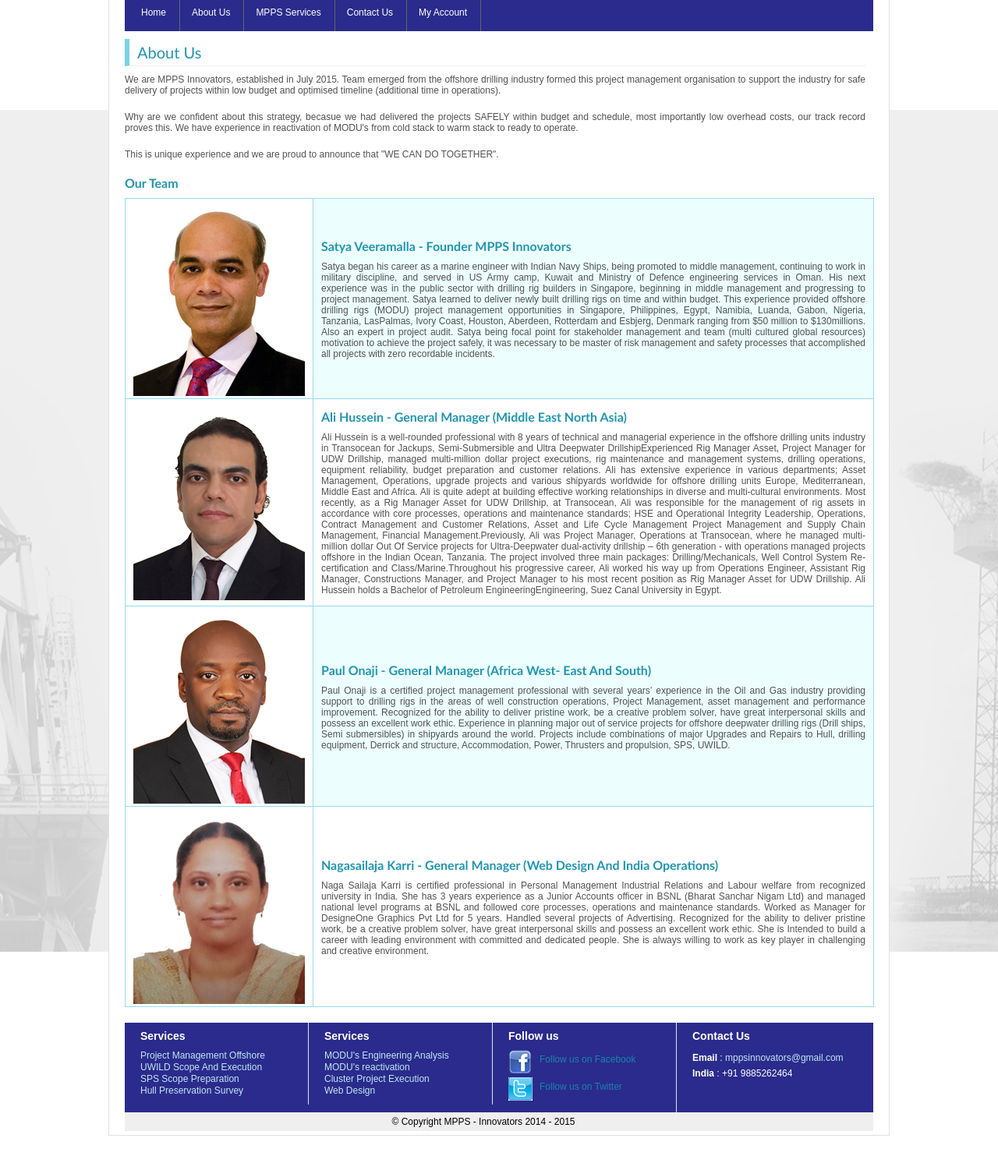
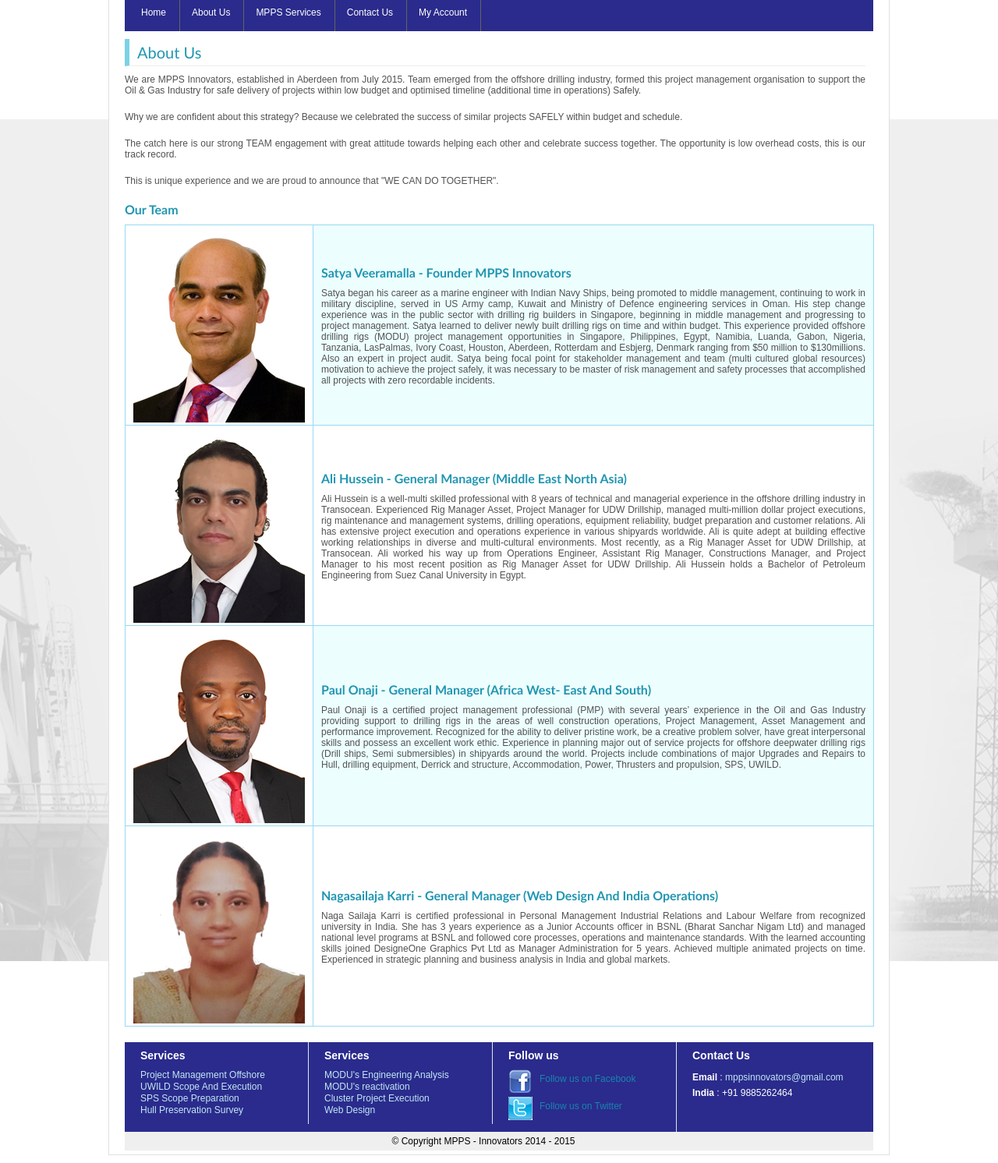
Before and after one commit to pratheep1231kumar/mpps, a PHP site: page /views/about_us.php in a window 1280 px wide. Shown: the part 106-1598 px from the top of the page at 78% size. Before the commit the page ends 1563 px from the top, so only its background shows below. Run offline with PHP 8.4, Linux system fonts and the light colour scheme.

Commit message:
1) Added Country flags in the addresses. 2) Service Conuntry changes. 3) Alignment in Contact us page.

```diff
--- a/views/about_us.php
+++ b/views/about_us.php
@@ -7,13 +7,19 @@
  	<h2>About Us</h2>
 
    	<div id="about_us_inner_main_content" class="inner_main_content">
-		<p align="justify">We are MPPS Innovators, established in July 2015. Team emerged from the offshore drilling industry formed this project management organisation to support the industry for safe delivery of projects within low budget and optimised timeline (additional time in operations).
+		<p align="justify">We are MPPS Innovators, established in Aberdeen from July 2015. Team emerged from the offshore drilling industry,
+        	formed this project management organisation to support the Oil & Gas Industry for safe delivery of projects within low budget and
+            optimised timeline (additional time in operations) Safely.
 		</p>
         <p align="justify">
-      Why are we confident about this strategy, becasue we had delivered the projects SAFELY within budget and schedule, most importantly low overhead costs, our track record proves this. We have experience in reactivation of MODU's from cold stack to warm stack to ready to operate.
+	      Why we are confident about this strategy? Because we celebrated the success of similar projects SAFELY within budget and schedule.
         </p>
         <p align="justify">
-        This is unique experience and we are proud to announce that "WE CAN DO TOGETHER".
+    	   The catch here is our strong TEAM engagement with great attitude towards helping each other and celebrate success together. The
+           opportunity is low overhead costs, this is our track record.
+        </p>
+        <p align="justify">
+        	This is unique experience and we are proud to announce that "WE CAN DO TOGETHER".
         </p>
 
     <div id="our_team">
@@ -24,16 +30,15 @@
                 <td class="td_bg_color">
 					<h5>Satya Veeramalla - Founder MPPS Innovators</h5>
                     <p align="justify">
-                        Satya began his career as a marine engineer with Indian Navy Ships, being promoted to middle management, continuing to work
-                         in military discipline, and served in US Army camp, Kuwait and Ministry of Defence engineering services in Oman. His next
-                        experience was in the public sector with drilling rig builders in Singapore, beginning in middle management and progressing
-                         to project management. Satya learned to deliver newly built drilling rigs on time and within budget. This experience
-                         provided
-                        offshore drilling rigs (MODU) project management opportunities in Singapore, Philippines, Egypt, Namibia, Luanda, Gabon,
-                        Nigeria, Tanzania, LasPalmas, Ivory Coast, Houston, Aberdeen, Rotterdam and Esbjerg, Denmark ranging from $50 million to
-                        $130millions. Also an expert in project audit. Satya being focal point for stakeholder management and team (multi cultured
-                        global resources) motivation to achieve the project safely, it was necessary to be master of risk management and safety
-                        processes that accomplished all projects with zero recordable incidents.
+                       Satya began his career as a marine engineer with Indian Navy Ships, being promoted to middle management, continuing to
+                       work in military discipline, served in US Army camp, Kuwait and Ministry of Defence engineering services in Oman. His step
+                        change experience was in the public sector with drilling rig builders in Singapore, beginning in middle management and
+                        progressing to project management. Satya learned to deliver newly built drilling rigs on time and within budget. This
+                        experience provided offshore drilling rigs (MODU) project management opportunities in Singapore, Philippines, Egypt,
+                        Namibia, Luanda, Gabon, Nigeria, Tanzania, LasPalmas, Ivory Coast, Houston, Aberdeen, Rotterdam and Esbjerg, Denmark
+                        ranging from $50 million to $130millions. Also an expert in project audit. Satya being focal point for stakeholder
+                        management and team (multi cultured global resources) motivation to achieve the project safely, it was necessary to be
+                        master of risk management and safety processes that accomplished all projects with zero recordable incidents.
                     </p>
                     <!--<p align="justify">
                         Satya is proud to present the following selected highlights from his career:
@@ -81,23 +86,7 @@
                 <td>
                 	<h5>Ali Hussein - General Manager (Middle East North Asia)</h5>
                     <p align="justify">
-	                   Ali Hussein is a well-rounded professional with 8 years of technical and managerial experience in the offshore drilling
-                       units industry in Transocean for Jackups, Semi-Submersible and Ultra Deepwater DrillshipExperienced Rig Manager Asset,
-                       Project Manager for UDW Drillship, managed multi-million dollar project
-						executions, rig maintenance and management systems, drilling operations, equipment reliability, budget preparation and
-                        customer relations. Ali has extensive experience in various departments; Asset
-						Management, Operations, upgrade projects and various shipyards worldwide for offshore drilling units Europe, Mediterranean,
-                         Middle East and Africa. Ali is quite adept at building effective working relationships in diverse and multi-cultural
-                         environments. Most recently, as a Rig Manager Asset for UDW Drillship, at Transocean, Ali was responsible for the
-                         management of rig assets in accordance with core processes, operations and maintenance standards;
-						HSE and Operational Integrity Leadership, Operations, Contract Management and Customer Relations, Asset and Life Cycle
-                        Management Project Management and Supply Chain Management, Financial Management.Previously, Ali was Project Manager,
-                        Operations at Transocean, where he managed multi-million dollar Out Of Service projects for Ultra-Deepwater dual-activity
-                        drillship – 6th generation - with operations managed projects offshore in the Indian Ocean, Tanzania. The project involved
-                        three main packages: Drilling/Mechanicals, Well Control System Re-certification and Class/Marine.Throughout his progressive
-                         career, Ali worked his way up from Operations Engineer, Assistant Rig Manager, Constructions Manager, and Project Manager
-                         to his most recent position as Rig Manager Asset for UDW Drillship. Ali Hussein holds a Bachelor of Petroleum
-                         EngineeringEngineering, Suez Canal University in Egypt.
+	                  Ali Hussein is a well-multi skilled professional with 8 years of technical and managerial experience in the offshore drilling industry in Transocean. Experienced Rig Manager Asset, Project Manager for UDW Drillship, managed multi-million dollar project executions, rig maintenance and management systems, drilling operations, equipment reliability, budget preparation and customer relations. Ali has extensive project execution and operations experience in various shipyards worldwide. Ali is quite adept at building effective working relationships in diverse and multi-cultural environments. Most recently, as a Rig Manager Asset for UDW Drillship, at Transocean. Ali worked his way up from Operations Engineer, Assistant Rig Manager, Constructions Manager, and Project Manager to his most recent position as Rig Manager Asset for UDW Drillship. Ali Hussein holds a Bachelor of Petroleum Engineering from Suez Canal University in Egypt.
                     </p>
             	</td>
             </tr>
@@ -106,13 +95,13 @@
                 <td class="td_bg_color">
                 	<h5>Paul Onaji - General Manager (Africa West- East And South)</h5>
                     <p align="justify">
-                        Paul Onaji is a certified project management professional with several years’ experience in the Oil and Gas industry
-                        providing support to drilling rigs in the areas of well construction operations, Project Management, asset management and
-                        performance improvement. Recognized for the ability to deliver pristine work, be a creative problem solver, have great
-                        interpersonal skills and possess an excellent work ethic. Experience in planning major out of service projects for offshore
-                         deepwater drilling rigs (Drill ships, Semi submersibles) in shipyards around the world. Projects include combinations of
-                         major Upgrades and Repairs to Hull, drilling equipment, Derrick and structure, Accommodation, Power, Thrusters and
-                         propulsion, SPS, UWILD.
+						Paul Onaji is a certified project management professional (PMP) with several years’ experience in the Oil and Gas
+                        Industry providing support to drilling rigs in the areas of well construction operations, Project Management, Asset
+                        Management and performance improvement. Recognized for the ability to deliver pristine work, be a creative problem
+                        solver, have great interpersonal skills and possess an excellent work ethic. Experience in planning major out of service
+                        projects for offshore deepwater drilling rigs (Drill ships, Semi submersibles) in shipyards around the world. Projects
+                        include combinations of major Upgrades and Repairs to Hull, drilling equipment, Derrick and structure, Accommodation,
+                        Power, Thrusters and propulsion, SPS, UWILD.
                     </p>
             	</td>
             </tr>
@@ -121,13 +110,11 @@
                 <td>
                 	<h5>Nagasailaja Karri - General Manager (Web Design And India Operations)</h5>
                     <p align="justify">
-						Naga Sailaja Karri is certified professional in Personal Management Industrial Relations and Labour welfare from recognized
-                         university in India. She has 3 years experience as a Junior Accounts officer in BSNL (Bharat Sanchar Nigam Ltd) and
-                         managed national level programs at BSNL and followed core processes, operations and maintenance standards. Worked as
-                         Manager for DesigneOne Graphics Pvt Ltd for 5 years. Handled several projects of Advertising. Recognized for the ability
-                         to deliver pristine work, be a creative problem solver, have great interpersonal skills and possess an excellent work
-                         ethic. She is Intended to build a career with leading environment with committed and dedicated people. She is always
-                         willing to work as key player in challenging and creative environment.
+						Naga Sailaja Karri is certified professional in Personal Management Industrial Relations and Labour Welfare from
+                        recognized university in India. She has 3 years experience as a Junior Accounts officer in BSNL (Bharat Sanchar Nigam
+                        Ltd) and managed national level programs at BSNL and followed core processes, operations and maintenance standards. With
+                        the learned accounting skills joined DesigneOne Graphics Pvt Ltd as Manager Administration for 5 years. Achieved multiple
+                         animated projects on time. Experienced in strategic planning and business analysis in India and global markets.
                     </p>
             	</td>
             </tr>
--- a/views/detailed_scope.php
+++ b/views/detailed_scope.php
@@ -14,6 +14,7 @@
 		<li>Prepare the requirements as required by rig crew</li>
 	    <li>Prepare the requirements as required by rig management</li>
     	<li>Prepare the requirements as required by the class and flag</li>
+        <li>Prepare detailed Scope</li>
     </ul>
 </div>
 
--- a/views/hull_survey.php
+++ b/views/hull_survey.php
@@ -4,15 +4,15 @@
 <!-- Header ends -->
 
 <div id="inner_content">
- 	<h2>Hull Preservation Survey (JV)</h2>
+ 	<h2>Hull Preservation Survey (In affiliation)</h2>
     <div id="uwild_scope_img">
 		<img src="../images/banner.jpg" alt="UWILD Scope and Execution">
 	</div>
 	<h5>Rig Survey :</h5>
     <ul class="bullet">
     	<li>NDT of Main structure, Sub Structure and tanks</li>
-        <li>Prepare repair plan</li>
-        <li>Prepare prefabrication drawings</li>
+        <li>Prepare Engineering report</li>
+        <li>Prepare repair plan and fabrication drawings</li>
   	    <li>Execute pre fabrication scope</li>
         <li>Install during project execution</li>
     </ul>
--- a/views/uwild_scope.php
+++ b/views/uwild_scope.php
@@ -11,7 +11,7 @@
 	<h5>Class and any maintenance Scope :</h5>
     <ul class="bullet">
     	<li>Prepare the Class requirement scope and coordiante</li>
-        <li>Optimise the UWILD window to execute the other scopes safely</li>
+        <li>Optimise the UWILD window to include the other scopes and execute safely</li>
     </ul>
 </div>
 
```
Also changed, not shown: css/home.css (+22 -6 lines), views/contact.php (+29 -22 lines), views/home.php (+12 -7 lines), views/modu.php (+8 -1 lines), views/modu_reactivation.php (+3 -4 lines), views/pm_offshore.php (+12 -10 lines), images/egypt_flag.gif (added), images/india_flag.jpg (added), images/uk_flag.jpg (added).
